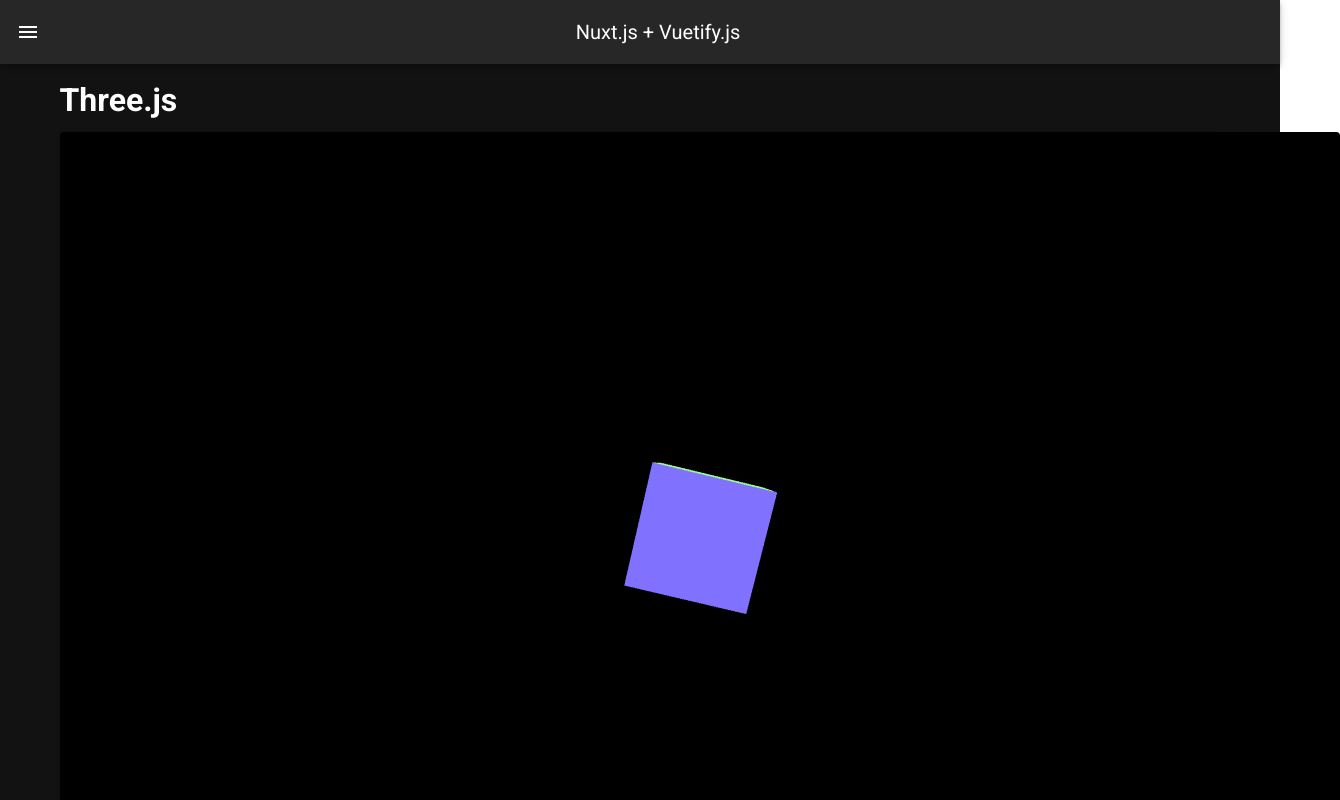
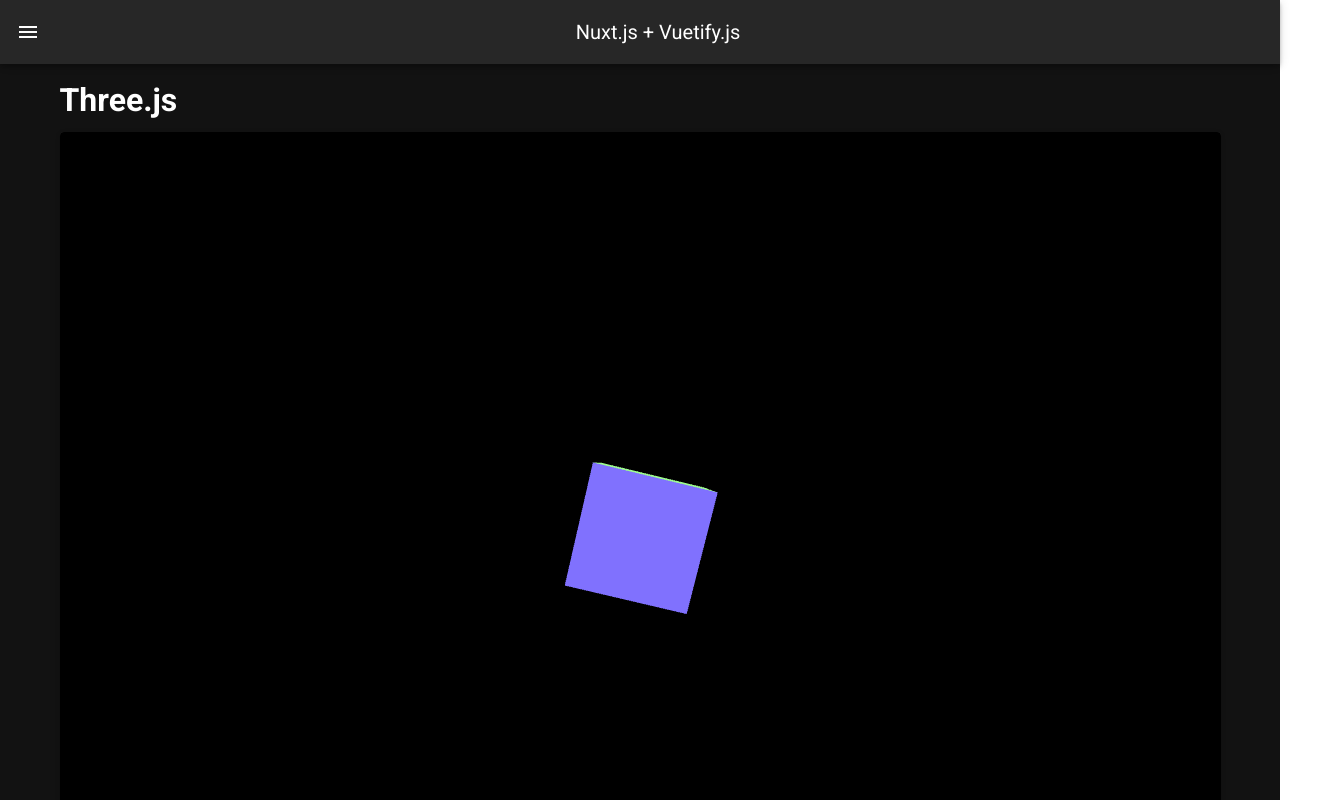
Before and after one commit to teppei-nishi/teppei-nishi.github.io, a Nuxt app: page /threejs in a window 1280 px wide. Shown: the top 800 px of the page, 1340 px wide, since content can reach past the window. Built offline with nearby package versions, Linux system fonts and the light colour scheme.

Commit message:
no message

```diff
--- a/layouts/default.vue
+++ b/layouts/default.vue
@@ -61,17 +61,17 @@ export default {
           to: '/',
         },
         {
-          icon: 'mdi-chart-bubble',
+          icon: 'mdi-lan-connect',
           title: 'axios',
           to: '/axios',
         },
         {
-          icon: 'mdi-chart-bubble',
+          icon: 'mdi-database',
           title: 'Vuex',
           to: '/vuex',
         },
         {
-          icon: 'mdi-chart-bubble',
+          icon: 'mdi-cube-outline',
           title: 'Three.js',
           to: '/threejs',
         },
--- a/pages/threejs.vue
+++ b/pages/threejs.vue
@@ -39,6 +39,10 @@ export default {
       this.renderer = new THREE.WebGLRenderer({ antialias: true })
       this.renderer.setSize(window.innerWidth, window.innerHeight)
       document.querySelector('.canvas').appendChild(this.renderer.domElement)
+      this.resizeCanvas()
+      window.addEventListener('resize', () => {
+        this.resizeCanvas()
+      })
     },
     animate() {
       requestAnimationFrame(this.animate)
@@ -46,6 +50,24 @@ export default {
       this.mesh.rotation.y += 0.02
       this.renderer.render(this.scene, this.camera)
     },
+    resizeCanvas() {
+      const width = document.querySelector('.canvas').clientWidth
+      const height = document.querySelector('.canvas').clientHeight
+      this.camera.aspect = width / height
+      this.camera.updateProjectionMatrix()
+      this.renderer.setSize(width, height)
+    },
   },
 }
 </script>
+
+<style lang="scss" scoped>
+.canvas {
+  overflow: hidden;
+  width: 100%;
+  height: 100%;
+  margin: 0;
+  padding: 0;
+  line-height: 0;
+}
+</style>
```
